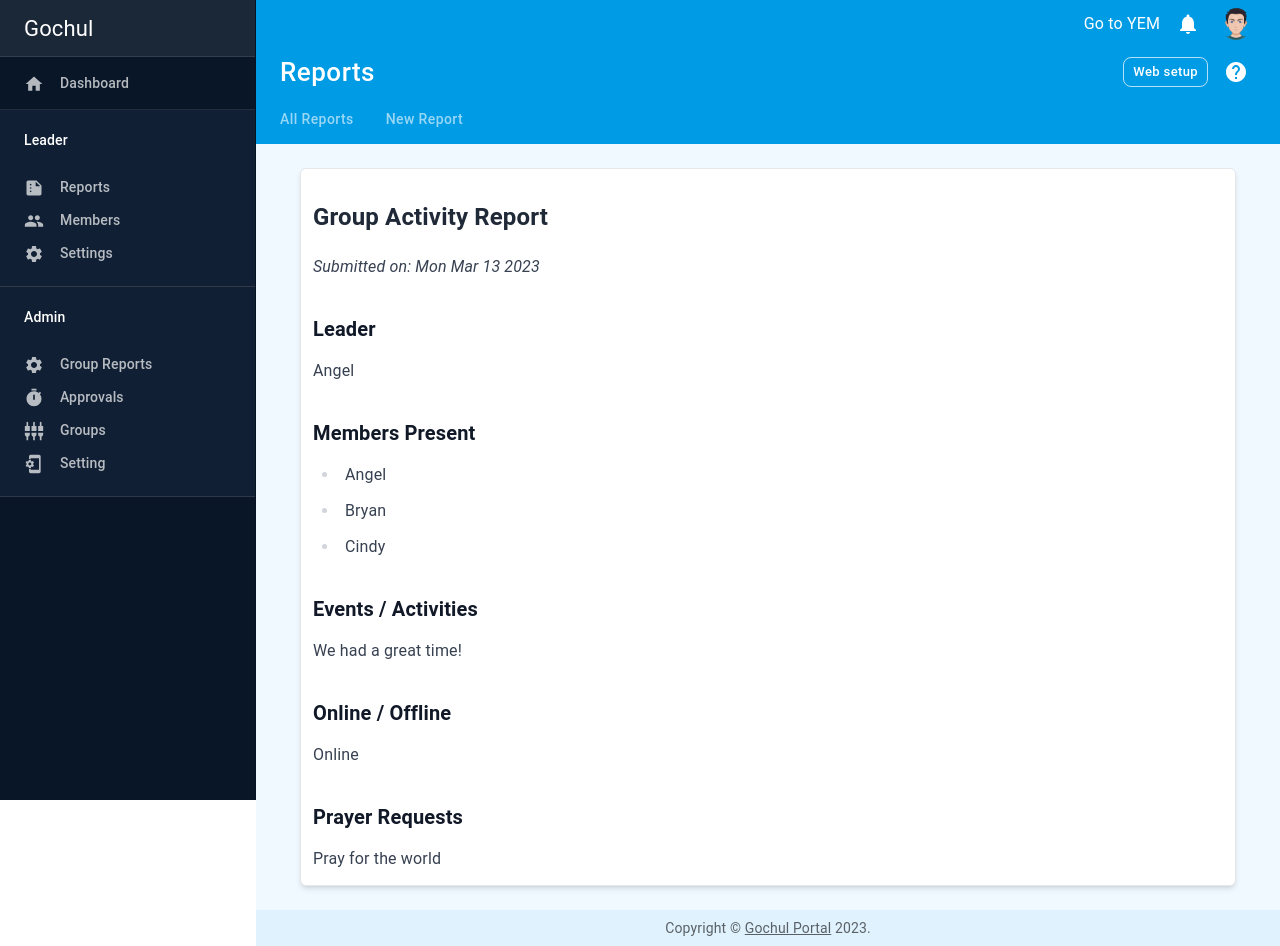
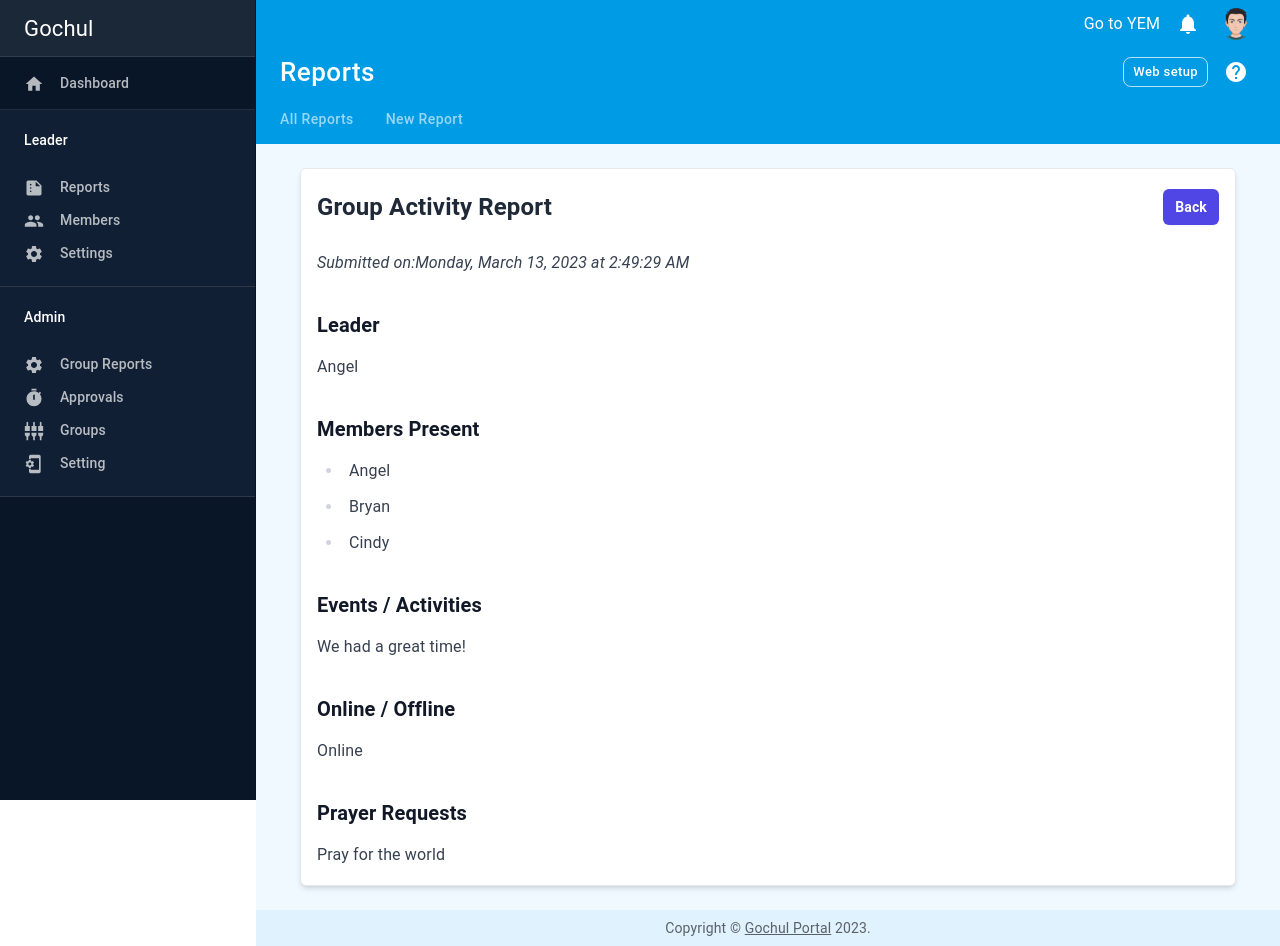
Before and after one commit to untilhamza/gochul, a Next.js app: page /reports/1 in a window 1280 px wide. Built offline with nearby package versions, Linux system fonts and the light colour scheme.

Commit message:
update report page UI

```diff
--- a/src/app/reports/[id]/ReportView.tsx
+++ b/src/app/reports/[id]/ReportView.tsx
@@ -1,13 +1,47 @@
-import React from "react";
+"use client"; //TODO: will be a server-side component once useParams is implemented in next js 13
+import React, { useEffect, useState } from "react";
+import { useRouter } from "next/navigation";
 import { Report, Member } from "@/app/shared/interfaces/reports.interfaces";
 
+const displayDateOptions: any = {
+  weekday: "long",
+  year: "numeric",
+  month: "long",
+  day: "numeric",
+  hour: "numeric",
+  minute: "numeric",
+  second: "numeric",
+};
+
 const ReportView: React.FC<{ reportData: Report }> = ({ reportData }) => {
+  const [dateString, setDateString] = useState("");
+  const router = useRouter();
+  console.log("reportData", reportData);
+
+  useEffect(() => {
+    setDateString(
+      new Date(reportData.submissionDate).toLocaleDateString(
+        "en-US",
+        displayDateOptions
+      )
+    );
+  }, [reportData.submissionDate]);
+
   return (
-    <div className="prose prose-base">
-      <h2 className="mx-auto text-gray-800 my-5">Group Activity Report</h2>
+    <div className="prose prose-base min-w-full p-1">
+      <div className="flex items-center justify-between py-1">
+        <h2 className=" text-gray-800 flex-1 m-0">Group Activity Report</h2>
+        <button
+          className="inline-flex justify-center rounded-md ms-auto bg-indigo-600 py-2 px-3 text-sm font-semibold text-white shadow-sm hover:bg-indigo-500 focus-visible:outline focus-visible:outline-2 focus-visible:outline-offset-2 focus-visible:outline-indigo-500"
+          onClick={() => router.back()}
+        >
+          Back
+        </button>
+      </div>
       {/* Submission date */}
       <p className="italic">
-        Submitted on: {reportData.submissionDate?.toDateString()}
+        Submitted on:
+        {dateString}
       </p>
       <h3>Leader</h3>
       <p>Angel</p>
```
